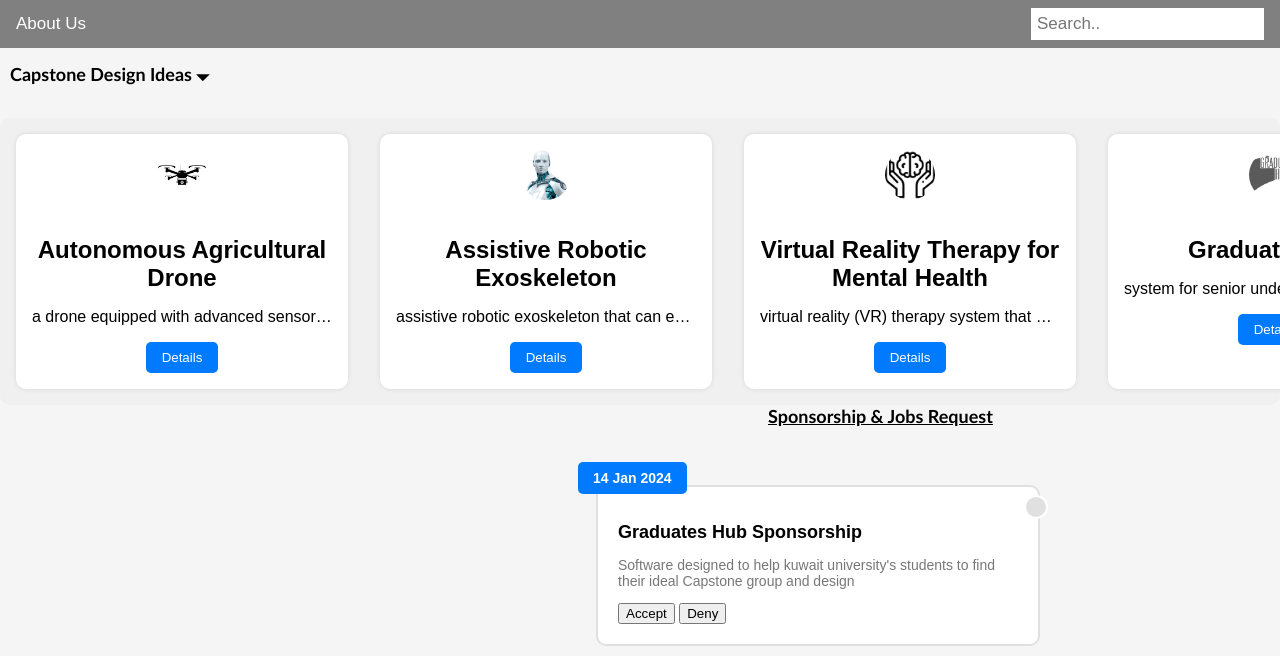
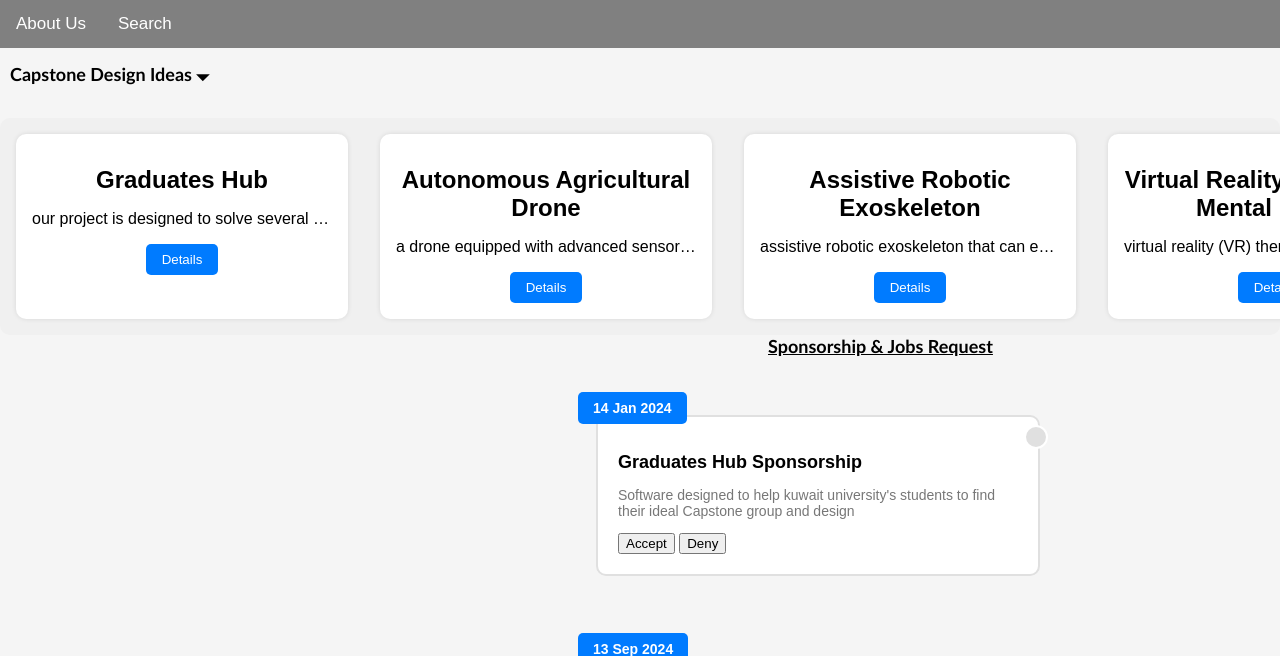
Before and after one commit to mataya88/graduates-hub-project, a Django app: page /hub/company-home/ in a window 1280 px wide. Shown: the part 110-766 px from the top of the page. Run offline with Django 4.2, Linux system fonts and the light colour scheme; data comes from the database, SQL or seed files in the repository; both versions use the stored data as it was after the commit.

Commit message:
My 5th commit

```diff
--- a/hub/templates/hub/Student_Home.html
+++ b/hub/templates/hub/Student_Home.html
@@ -44,7 +44,7 @@
 			  });
 			</script>
 		<a href="#contact">About Us</a>
-		<input type="text" placeholder="Search..">
+		<a href="{% url 'search-page' %}">Search</a>
 	  </div>
 	  <div class="additional-buttons">
 		<a href="{% url 'recommended' %}"><button>Recommended partners</button></a>
@@ -81,7 +81,7 @@
 		<img src="{% static 'hub/img/Profile_photo.png' %}" alt="Icon 6">
 		<h2>Abdelrahman Hesham</h2>
 		<img src="{% static 'hub/img/Profile_photo.png' %}" alt="Icon 7">
-		<h2>Abdbuttonaziz Aldhafeeri</h2>
+		<h2>Abdulaziz Aldhafeeri</h2>
 	</div>
 	<div class="timeline">
 	{% for Meeting in Meetings %}
--- a/hub/templates/hub/advisor_home.html
+++ b/hub/templates/hub/advisor_home.html
@@ -23,7 +23,7 @@
 	<div class="topnav">
     <a href="#Create/Edit-Posts">Create/Edit-Posts</a>
 		<a href="#contact">About Us</a>
-		<input type="text" placeholder="Search..">
+    <a href="{% url 'search-page' %}">Search</a>
 	  </div>
     <h2 style="font-family:'Trebuchet MS', 'Lucida Sans Unicode', 'Lucida Grande', 'Lucida Sans', Arial, sans-serif;font-size: large;font-weight: bold; margin-left: 10px;">Capstone Design Ideas 🞃</h2>
 	  <div class="main-content-container">
--- a/hub/templates/hub/company_home.html
+++ b/hub/templates/hub/company_home.html
@@ -22,37 +22,17 @@
 	</header>
 	<div class="topnav">
 		<a href="#About Us">About Us</a>
-		<input type="text" placeholder="Search..">
+		<a href="{% url 'search-page' %}">Search</a>
 	  </div>
-	  <h2 style="font-family:'Trebuchet MS', 'Lucida Sans Unicode', 'Lucida Grande', 'Lucida Sans', Arial, sans-serif;font-size: large;font-weight: bold; margin-left: 10px;">Capstone Design Ideas 🞃</h2>
+    <h2 style="font-family:'Trebuchet MS', 'Lucida Sans Unicode', 'Lucida Grande', 'Lucida Sans', Arial, sans-serif;font-size: large;font-weight: bold; margin-left: 10px;">Capstone Design Ideas 🞃</h2>
 	  <div class="main-content-container">
+		{% for Post in Posts %}
 		<div class="main-content-block">
-		  <img src="{% static 'hub/img/drone.png' %}" alt="Icon 1">
-		  <h1>Autonomous Agricultural Drone</h1>
-		  <p>a drone equipped with advanced sensors and artificial intelligence algorithms to to autonomously monitor crop health, optimize irrigation and fertilization, and detect pest infestations in large agricultural fields.</p>
+		  <h1>{{Post.title}}</h1>
+		  <p>{{Post.content}}</p>
 		  <button>Details</button>
 		</div>
-		<div class="main-content-block">
-		  <img src="{% static 'hub/img/robot.png' %}" alt="Icon 2">
-		  <h1>Assistive Robotic Exoskeleton</h1>
-		  <p>assistive robotic exoskeleton that can enhance the mobility and independence of individuals with mobility impairments, such as spinal cord injuries or neuromuscular disorders</p>
-		  <button>Details</button>
-		</div>
-		<div class="main-content-block">
-		  <img src="{% static 'hub/img/mental.png' %}" alt="Icon 3">
-		  <h1>Virtual Reality Therapy for Mental Health</h1>
-		  <p>virtual reality (VR) therapy system that uses immersive experiences to help individuals with mental health conditions, such as anxiety or phobias, overcome their challenges.</p>
-      <button>Details</button>
-    </div>
-    <!-- Add more main content blocks here -->
-    <div class="main-content-block">
-      <img src="{% static 'hub/img/GraduatesHubLogo.png' %}" alt="Icon 4">
-      <h1>Graduates Hub      </h1>
-      <p>system for senior undergraduate students to
-		help them in their Capstone Design Project journey. The system will solve different
-		problems students face such as team formation, ideas, and sponsorships.</p>
-      <button>Details</button>
-    </div>
+		{% endfor%}
   </div>
   <script>
     // Scroll right button functionality
--- a/hub/templates/hub/recommended_partners.html
+++ b/hub/templates/hub/recommended_partners.html
@@ -37,12 +37,13 @@
 		<tbody>
 		{% for Student in Students %}
 		  <tr>
-			<td><img src="{{ Student.photo.url }}" alt="Profile Picture" height="30px"></td>
+			<td><img src="{% static 'path/to/photo/directory/'|add:Student.photo %}" alt="Profile Picture" height="30px"></td>
 			<td>{{Student.name}}</td>
 			<td>{{Student.design_semester}}</td>
 			<td>{{Student.personality}}</td>
 			<td><button class="table-button-red">x</button></td>
 			<td><button class="table-button-green">✔</button></td>
+			<td><a href="{% url 'student-profile' %}" id="student_name"><button>View Profile</button></a></td>
 
 		  </tr>
 		{% endfor %}
--- a/hub/views.py
+++ b/hub/views.py
@@ -3,6 +3,7 @@
 from django.http import JsonResponse
 from datetime import datetime, time
 import json
+from django.db.models import Count
 
 # Create your views here.
 
@@ -187,13 +188,40 @@
 
 # Returns Recommended Partners (Students) page
 def get_recommended_partners(request):
-    Users = User.objects.all()
-    Students = Student.objects.all()
-    context = {'Users': Users, 'Students': Students}
-    return render(request, 'hub/recommended_partners.html', context)
+
+    user_personality = 'ESTP'
+
+    compatibility_matrix = {
+        'INTJ': ['ENFP', 'INFP', 'ENTJ', 'INTJ', 'INFJ', 'ISTJ'],
+        'INTP': ['ENFJ', 'INFJ', 'ENTP', 'INTP', 'INFP', 'ISTP'],
+        'INFJ': ['ENFP', 'INFP', 'ENTJ', 'INTJ', 'INFJ', 'ENFJ'],
+        'INFP': ['ENFJ', 'INFJ', 'ENTP', 'INTP', 'INFP', 'ENFP'],
+        'ISTJ': ['ENFJ', 'INFJ', 'ESFJ', 'ISFJ', 'ISTJ', 'ESTJ'],
+        'ISFJ': ['ENFJ', 'INFJ', 'ESFJ', 'ISFJ', 'ISTJ', 'ESTJ'],
+        'ISTP': ['ENFP', 'INFP', 'ENTP', 'INTP', 'ISFP', 'ISTP'],
+        'ISFP': ['ENFJ', 'INFJ', 'ESFP', 'ISFP', 'ISTP', 'ESTP'],
+        'ENTJ': ['ENFP', 'INFP', 'ENTJ', 'INTJ', 'INFJ', 'ENFJ'],
+        'ENTP': ['ENFJ', 'INFJ', 'ENTP', 'INTP', 'INFP', 'ENFP'],
+        'ENFJ': ['ENFP', 'INFP', 'ENTJ', 'INTJ', 'INFJ', 'ENTP'],
+        'ENFP': ['ENFJ', 'INFJ', 'ENTP', 'INTP', 'INFP', 'ENFP'],
+        'ESTJ': ['ESFJ', 'ISFJ', 'ISTJ', 'ESTJ', 'ENTJ', 'INTJ'],
+        'ESFJ': ['ESFJ', 'ISFJ', 'ISTJ', 'ESTJ', 'ENFJ', 'INFJ'],
+        'ESTP': ['ESFP', 'ISFP', 'ISTP', 'ESTP', 'ENTP', 'INTP'],
+        'ESFP': ['ESFJ', 'ISFJ', 'ESFP', 'ISFP', 'ISTP', 'ESTP']
+    }
+
+    # get list of compatible personalities
+    compatible_list = compatibility_matrix.get(user_personality)
+
+    # filter Users and Students by compatible personalities
+    Students = Student.objects.filter(personality__in= compatible_list )
+
+    return render(request, 'hub/recommended_partners.html', {'Students': Students})
 
 def get_student_profile(request):
-    return render(request, 'hub/student_profile.html')
+
+    Students = Student.objects.all()
+    return render(request, 'hub/student_profile.html',{'Students': Students})
 
 # Returns Advisor Home page
 def get_advisor_home(request):
@@ -202,4 +230,5 @@
 
 # Returns Company Home page
 def get_company_home(request):
-    return render(request, 'hub/company_home.html')
+    Posts = Post.objects.all()
+    return render(request, 'hub/company_home.html',{'Posts':Posts})
--- a/static/hub/css/Student_Home.css
+++ b/static/hub/css/Student_Home.css
@@ -177,10 +177,9 @@
     border-radius: 10px;
     margin-left: 20px;
     margin-top: 40px;
-    background-color: rgb(42, 84, 65);
     box-shadow: 0 0 5px rgba(0, 0, 0, 0.1);
     text-align: center;
-    color: #fff;
+    color: #000000;
   }
   .group-mem-block img {
     width: 50px;
--- a/static/hub/css/recommended_partners.css
+++ b/static/hub/css/recommended_partners.css
@@ -67,14 +67,14 @@
 .table-button-red {
     border: 0;
     color: red;
-    background-color: transparent;
+
 }
 
 /* CSS for Green Button */
 .table-button-green {
     border: 0;
     color: rgb(0, 255, 64);
-    background-color: transparent;
+
 }
 
 table th,td {
```
Also changed, not shown: hub/templates/hub/student_profile.html (+8 -34 lines), db.sqlite3, media/profile_pics/BugSlayerz.png (added).
